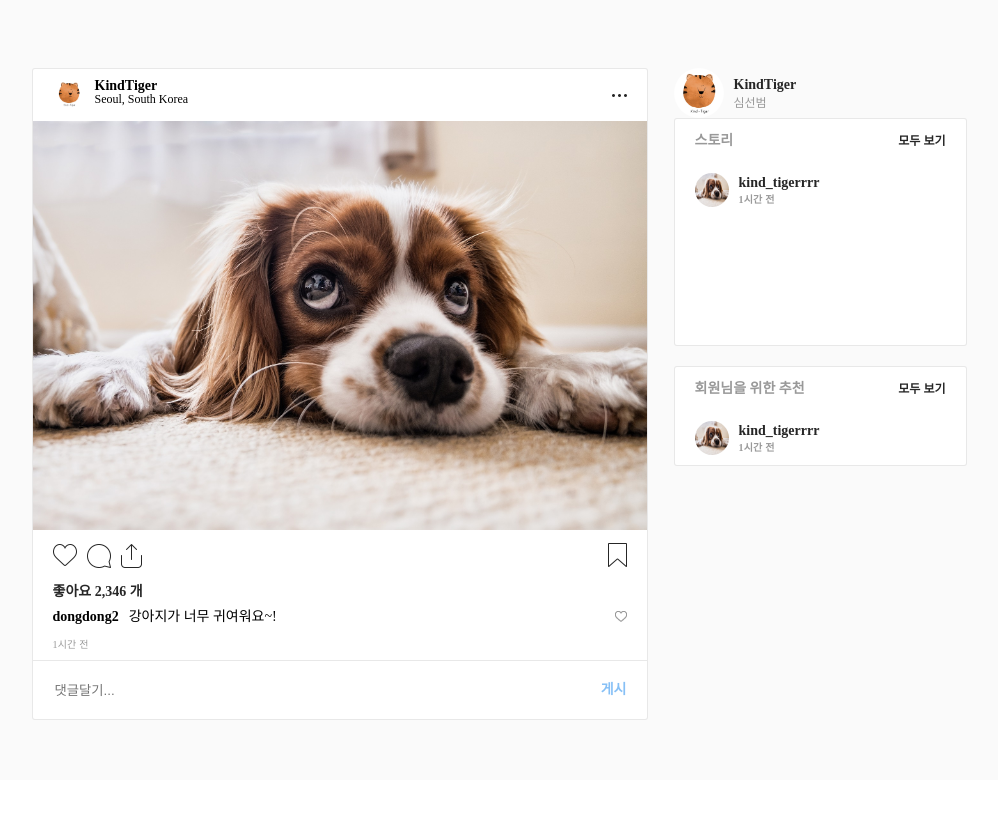
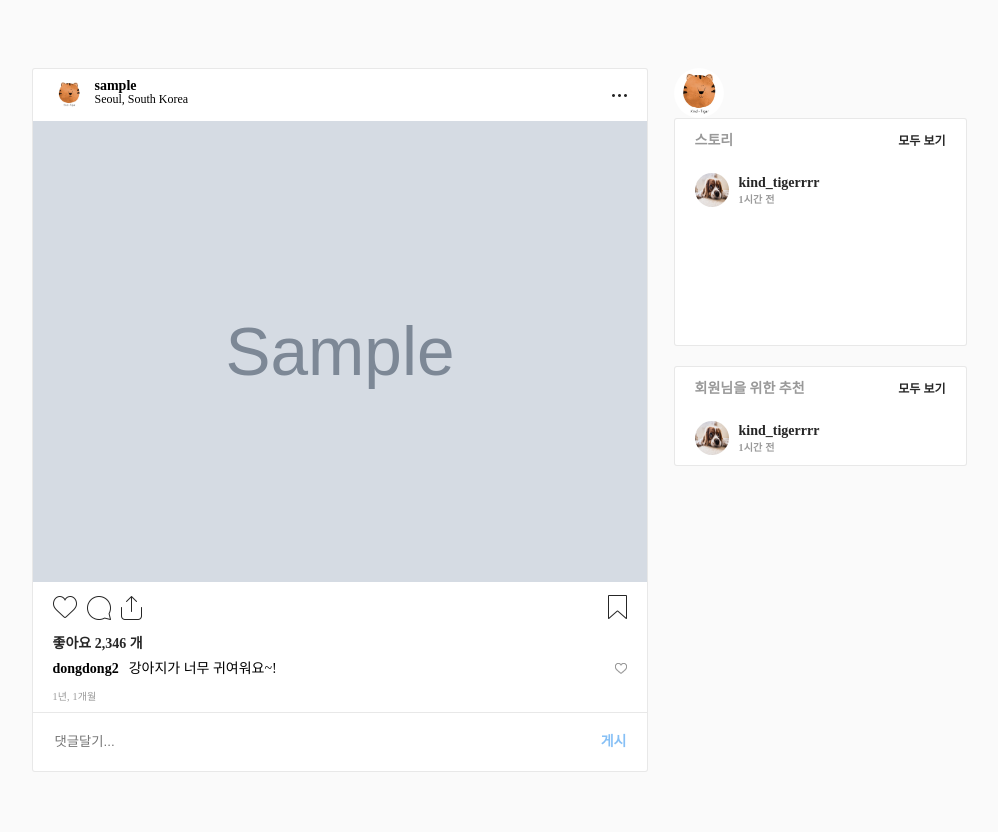
Before and after one commit to 42azimut/INSTACLONE, a Django app: page /post/ in a window 1280 px wide. Shown: the part 78-910 px from the top of the page, without its empty margins (141-1139 px from the left). Before the commit the page ends 798 px from the top, so only its background shows below. Run offline with Django 3.2, Linux system fonts and the light colour scheme; tables that the repository leaves empty hold one stand-in row (values such as "Sample post"); grey boxes marked "Sample" are stand-in pictures; parts of the project's set-up code (start-up, migrations or seed data) failed here and were passed over; some libraries are stand-ins or nearby versions.

Commit message:
012 done post_list.html

```diff
--- a/post/templates/post/post_list.html
+++ b/post/templates/post/post_list.html
@@ -9,6 +9,9 @@
     <section id="main_container">
         <div class="inner">
             <div class="contents_box">
+
+                {% for post in posts %}
+
                     <article class="contents">
                         <header class="top">
                             <div class="user_container">
@@ -16,7 +19,9 @@
                                     <img src="imgs/thumb.jpeg" alt="프로필이미지">
                                 </div>
                                 <div class="user_name">
-                                <div class="nick_name m_text">KindTiger</div>
+                                    <div class="nick_name m_text">
+                                        {{ post.author.profile.nickname }}
+                                    </div>
                                     <div class="country s_text">Seoul, South Korea</div>
                                 </div>
 
@@ -33,7 +38,7 @@
 
                         <div class="img_section">
                             <div class="trans_inner">
-                            <div><img src="imgs/img_section/img01.jpg" alt="visual01"></div>
+                                <div><img src="{{ post.photo.url }}" alt="visual01"></div>
                             </div>
                         </div>
 
@@ -69,13 +74,16 @@
                             </div>
                         </div>
 
-                    <div class="timer">1시간 전</div>
+                        <div class="timer">{{ post.updated_at | timesince }}</div>
 
                         <div class="comment_field" id="add-comment-post37">
                             <input type="text" placeholder="댓글달기...">
                             <div class="upload_btn m_text" data-name="comment">게시</div>
                         </div>
                     </article>
+
+                {% endfor %}
+
             </div>
 
             <input type="hidden" id="page" value="1">
@@ -83,11 +91,18 @@
             <div class="side_box">
                 <div class="user_profile">
                     <div class="profile_thumb">
-                        <img src="imgs/thumb.jpeg" alt="프로필사진">
+                        {% if user_profile and user_profile.picture %}
+                        <img src="{{ user_profile.picture.url }}" alt="프로필이미지">
+                        {% else %}
+                        <img src="{% static 'imgs/thumb.jpeg'  %}" alt="프로필이미지">
+                        {% endif %}
+
                     </div>
                     <div class="detail">
-                        <div class="id m_text">KindTiger</div>
-                        <div class="ko_name">심선범</div>
+                        {% if user_profile %}
+                        <div class="id m_text">{{ user_profile.user }}</div>
+                        <div class="ko_name">{{ user_profile.nickname }}</div>
+                        {% endif %}
                     </div>
                 </div>
 
```
Lines whose indentation alone changed are shown as unchanged.
